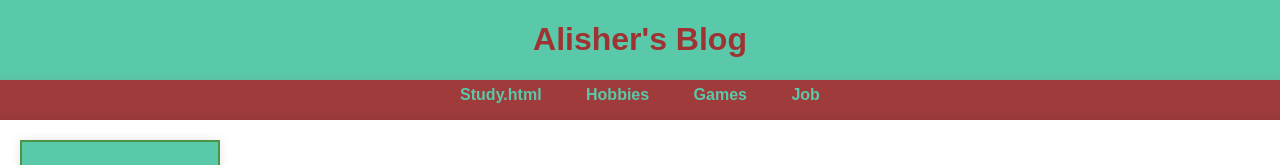
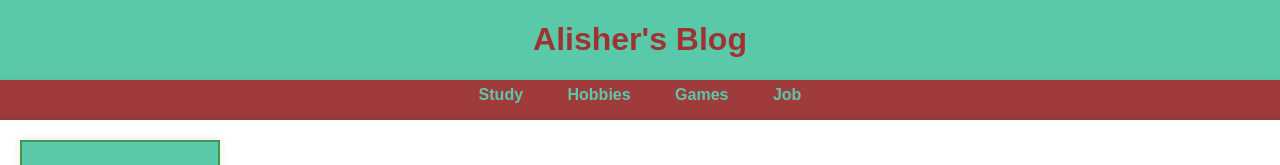
Before and after one commit to alisherabushemenov1/task1, a plain HTML site: page index.html in a window 1280 px wide. Shown: the top 165 px of the page. Drawn offline with Linux system fonts and the light colour scheme.

Commit message:
Update index.html

```diff
--- a/index.html
+++ b/index.html
@@ -80,7 +80,7 @@
 
     <div id="container2">
         <div class="nav-bar">
-            <a href="task1/Study.html">Study.html</a>
+            <a href="task1/Study.html">Study</a>
             <a href="task1/hobbies.html">Hobbies</a>
             <a href="task1/games.html">Games</a>
             <a href="task1/job.html">Job</a>
```
